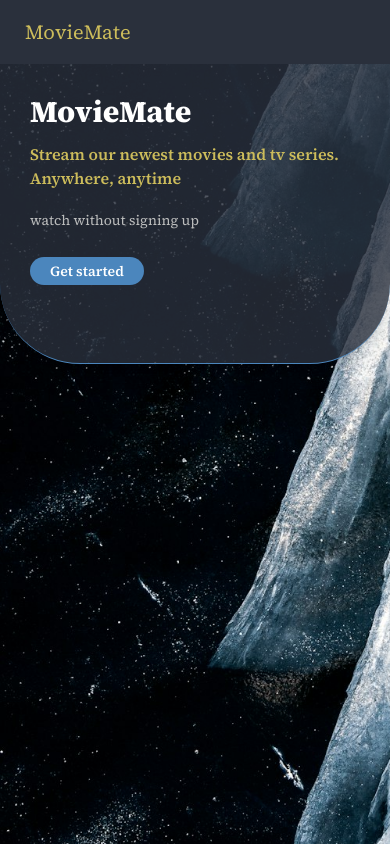
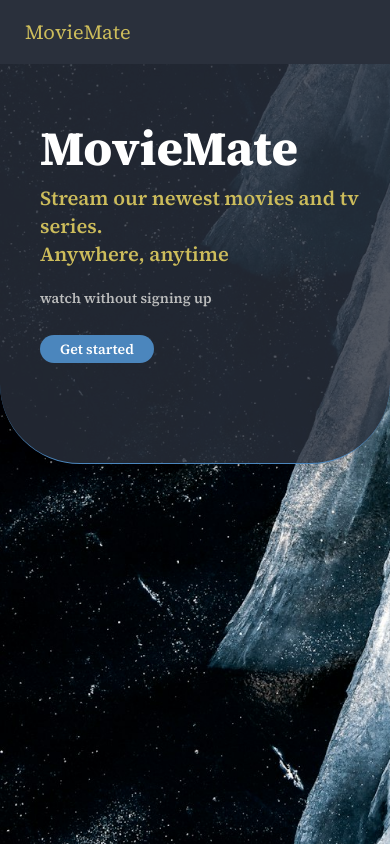
Before and after one commit to avoajaugochukwu/tmdb-moviemate, a React (Vite) app: page / in a window 390 px wide. Shown: the top 844 px of the page. Built offline with nearby package versions, Linux system fonts and the light colour scheme.

Commit message:
style: added some styles to the homepage

```diff
--- a/src/App.jsx
+++ b/src/App.jsx
@@ -18,8 +18,6 @@ const App = () => {
           <Route path='*' element={<PageNotFound />} />
         </Routes>
       </Router>
-
-
     </div>
   )
 }
--- a/src/Pages/Homepage.jsx
+++ b/src/Pages/Homepage.jsx
@@ -7,12 +7,12 @@ const Homepage = () => {
   return (
     <>
        <Headers />
-       <div className="w-screen h-[300px] bg-[#2A303C] border-b border-[#4B86BD] rounded-b-[80px] bg-opacity-80 shadow-xl">
+       <div className="w-screen h-[400px] bg-[#2A303C] border-b border-[#4B86BD] rounded-b-[80px] bg-opacity-80 shadow-xl">
         <div className="home-text lg:ml-32 lg:pt-20">
-        <h1 className="text-3xl font-extrabold text-white">MovieMate</h1>
-        <p className="text-[#CCBC5B] text-base mt-3">Stream our newest movies and tv series.</p>
-        <p className="text-[#CCBC5B] text-base">Anywhere, anytime</p>
-        <p className="text-[#BCBDBD] mt-5 text-sm font-normal mb-7">watch without signing up</p>
+        <h1 className="text-5xl font-extrabold text-white">MovieMate</h1>
+        <p className="text-[#CCBC5B] text-xl mt-3">Stream our newest movies and tv series.</p>
+        <p className="text-[#CCBC5B] text-xl">Anywhere, anytime</p>
+        <p className=" text-[#BCBDBD] mt-5 text-sm mb-7">watch without signing up</p>
 
         <Link to={"/movies"} className="get-started text-white bg-[#4B86BD] rounded-2xl py-1 px-5 text-sm">Get started</Link>
         </div>
--- a/src/Pages/MovieLists.jsx
+++ b/src/Pages/MovieLists.jsx
@@ -45,7 +45,7 @@ const MovieLists = () => {
       <div className="flex justify-center flex-col items-center ml-5">
       <h1 className="heading-text text-black font-extrabold text-2xl mt-3">Movie Lists</h1>
       <div className="relative">
-        <FontAwesomeIcon icon={faSearch} className="text-[#9FA9B4] absolute top-[28%] left-[180px] h-6" />
+        <FontAwesomeIcon icon={faSearch} className="text-[#9FA9B4] absolute top-[28%] left-[210px] h-6" />
       <input type="text" placeholder="Search movies" className="outline-none rounded-xl px-5 py-1 my-3 shadow-xl" value={searchTerm} onChange={(e) => setSearchTerm(e.target.value)} />
       </div>
 
--- a/src/Styles/homepage.css
+++ b/src/Styles/homepage.css
@@ -1,8 +1,8 @@
 
 @media (max-width: 1000px) {
   .home-text {
-   padding-top: 30px;
-   padding-left: 30px;
+   padding-top: 60px;
+   padding-left: 40px;
 
   }
 }
```
